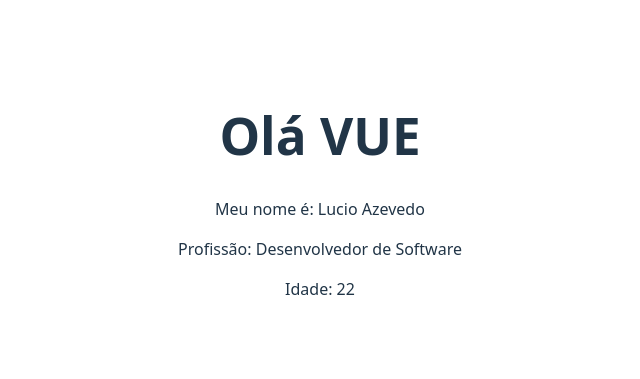
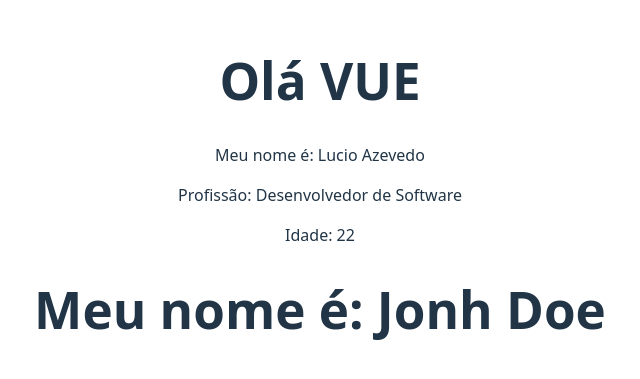
Before and after one commit to Lucio-Gabriel/Vue-Course, a Vue app: page / in a window 1280 px wide. Shown: the part 205-584 px from the top of the page, without its empty margins (320-960 px from the left). Built offline with nearby package versions, Linux system fonts and the light colour scheme.

Commit message:
create life cycle hooks

```diff
--- a/src/App.vue
+++ b/src/App.vue
@@ -1,14 +1,17 @@
 <template>
   <FirstComponent />
+  <LifeCycle />
 </template>
 
 <script>
   import FirstComponent from './components/FirstComponent.vue';
+  import LifeCycle from './components/LifeCycle.vue';
 
   export default {
     name: 'App',
     components: {
-      FirstComponent
+      FirstComponent,
+      LifeCycle
     }
   }
 </script>
--- /dev/null
+++ b/src/components/LifeCycle.vue
@@ -0,0 +1,24 @@
+<template>
+    <h1>Meu nome é: {{ name }}</h1>
+</template>
+
+<script>
+    export default {
+        name: "LifeCycle",
+        data() {
+            return {
+                name: "Ainda não sei"
+            }
+        },
+        created() {
+            setTimeout(() => {
+                this.name = "Bruce Wayne"
+            }, 1000);
+        },
+        mounted() {
+            setTimeout(() => {
+                this.name = "Jonh Doe"
+            }, 2000);
+        }
+    }
+</script>
```
